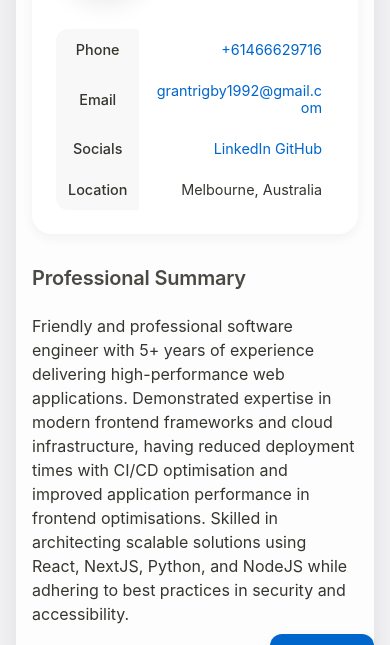
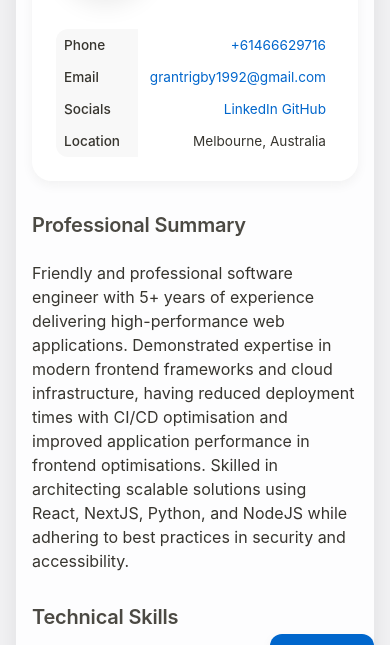
Before and after one commit to grantis/grantis.github.io, a plain HTML site: page index.html in a window 390 px wide. Shown: the part 159-804 px from the top of the page. Drawn offline with Linux system fonts and the light colour scheme.

Commit message:
update-resume-style

```diff
--- a/styles/index.css
+++ b/styles/index.css
@@ -114,23 +114,33 @@ h3 { font-size: 1.25rem; margin-top: 1.25rem; }
 
 .contact-section {
     flex: 1;
-    max-width: 450px;
+    width: 100%;
+    max-width: none;
 }
 
 .contact-section .simple-table {
     margin: 0;
     width: 100%;
+    table-layout: auto;
 }
 
 .simple-table th {
-    width: 30%;
-    padding-left: 1.5rem;
+    width: auto;
+    min-width: 80px;
+    padding: 0.75rem 1rem;
+    text-align: left;
+    vertical-align: top;
+    font-weight: 500;
+    white-space: nowrap;
 }
 
 .simple-table td {
-    width: 70%;
-    padding-right: 1.5rem;
+    padding: 0.75rem 1rem;
     text-align: right;
+    vertical-align: top;
+    white-space: nowrap;
+    overflow: hidden;
+    text-overflow: ellipsis;
 }
 
 .profile-image {
@@ -511,3 +521,45 @@ h1, h2, h3,
         display: none !important;
     }
 }
+
+/* Print-specific table styles */
+@media print {
+    .contact-section {
+        width: 100%;
+    }
+
+    .simple-table {
+        page-break-inside: avoid;
+        width: 100%;
+    }
+
+    .simple-table th,
+    .simple-table td {
+        padding: 0.5rem 1rem;
+        white-space: nowrap;
+    }
+}
+
+/* Mobile adjustments */
+@media screen and (max-width: 768px) {
+    .header-container {
+        flex-direction: column;
+        padding: 1.5rem;
+        gap: 2rem;
+        align-items: flex-start;
+    }
+
+    .contact-section {
+        width: 100%;
+    }
+
+    .simple-table {
+        font-size: 0.85rem;
+    }
+
+    .simple-table th,
+    .simple-table td {
+        padding: 0.5rem;
+        white-space: nowrap;
+    }
+}
```
